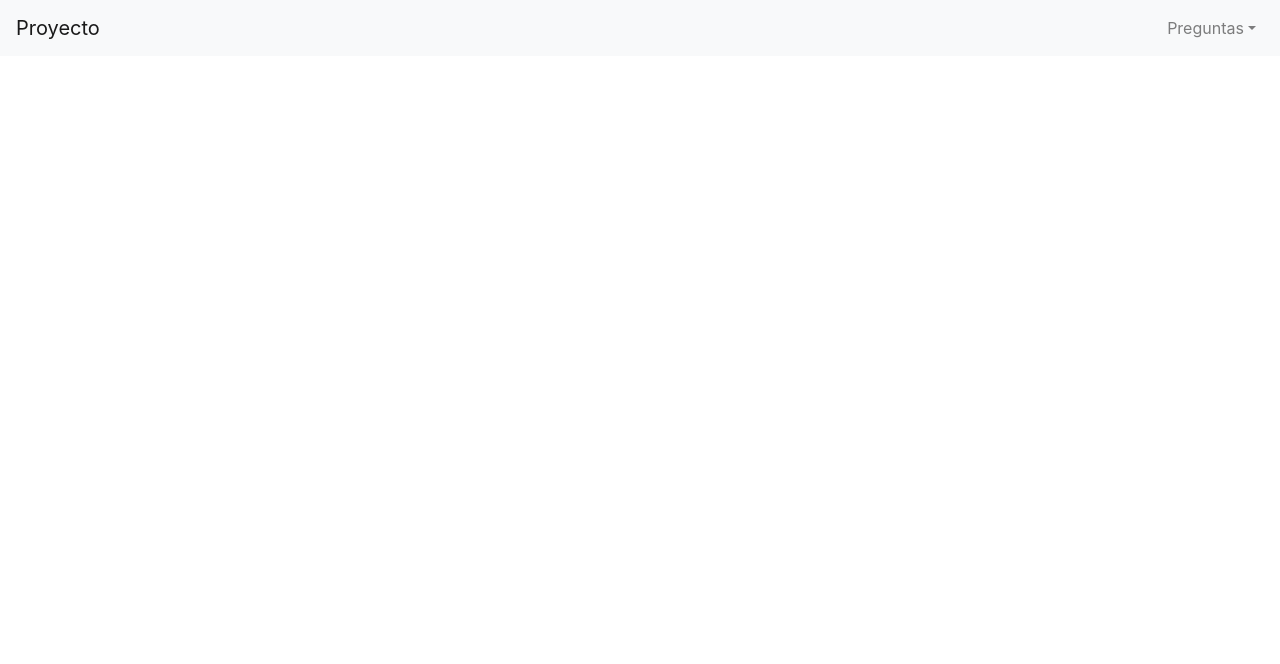
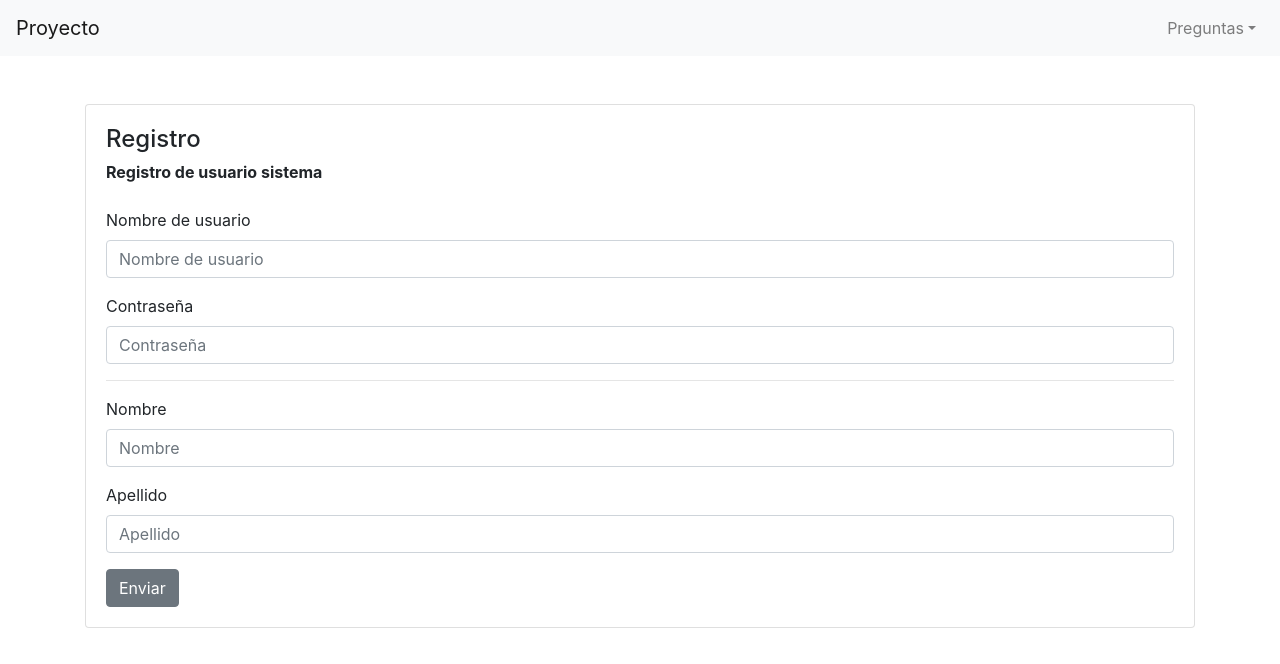
Before and after one commit to ErickAgrazal/ejemplo-docker-express-mongo, a React (Create React App) app in the folder frontend/: page /usuarios/registrar in a window 1280 px wide. Shown: the top 664 px of the page. Built offline with nearby package versions, Linux system fonts and the light colour scheme.

Commit message:
Added user registration/login/current.

```diff
--- a/frontend/src/App.js
+++ b/frontend/src/App.js
@@ -3,7 +3,8 @@ import { BrowserRouter as Router, Route } from "react-router-dom";
 import { Container, Row, Col } from 'reactstrap';
 
 import TopNavbar from './Partials/Navbar';
-import QuesitonSwitch from './Questions/Switch';
+import QuestionSwitch from './Questions/Switch';
+import UserSwitch from './Users/Switch';
 
 import 'bootstrap/dist/css/bootstrap.min.css';
 
@@ -18,7 +19,8 @@ function App() {
             <Row className="mt-5">
               <Col>
                 {/* <Route exact path="/" component={Home} /> */}
-                <Route path='/preguntas' component={QuesitonSwitch}/>
+                <Route path='/preguntas' component={QuestionSwitch}/>
+                <Route path='/usuarios' component={UserSwitch}/>
               </Col>
             </Row>
           </Container>
--- a/frontend/src/Questions/Switch.js
+++ b/frontend/src/Questions/Switch.js
@@ -3,7 +3,7 @@ import { Switch, Route } from 'react-router-dom'
 import QuestionsForm from './Form';
 import QuestionsList from './List';
 
-export default function QuesitonSwitch() {
+export default function QuestionSwitch() {
   return (
     <Switch>
       <Route exact path='/preguntas' component={QuestionsList}/>
--- /dev/null
+++ b/frontend/src/Users/AuthForm.js
@@ -0,0 +1,64 @@
+import React from 'react';
+import axios from 'axios';
+import Swal from 'sweetalert2'
+
+import { Button,
+         Form,
+         FormGroup,
+         Label,
+         Input,
+         Card, CardBody, CardTitle, CardSubtitle } from 'reactstrap';
+
+export default class AuthForm extends React.Component {
+  constructor(props){
+    super(props);
+    this.state = {
+      username: '',
+      password: '',
+    };
+  }
+
+  setUsername = (e) => {
+    this.setState({ username: e.target.value });
+  }
+
+  setPassword = (e) => {
+    this.setState({ password: e.target.value });
+  }
+
+  submit = (e) => {
+    axios.post(`http://localhost:4000/usuarios/autenticar`, this.state)
+    .then(function (response) {
+      Swal.fire(
+        `¡AUTENTICADO!`,
+        `El usuario se ha AUTENTICADO satisfactoriamente.`,
+        'success'
+      );
+    })
+    .catch(function (error) {
+      console.log(error);
+    });
+  }
+
+  render() {
+    return (
+      <Card>
+        <CardBody>
+          <CardTitle><h4>Login</h4></CardTitle>
+          <CardSubtitle><strong>Iniciar sesión en el sistema</strong></CardSubtitle>
+          <Form className="mt-4">
+            <FormGroup>
+              <Label for="username">Nombre de usuario</Label>
+              <Input type="text" name="username" id="username" placeholder="Nombre de usuario" onChange={this.setUsername} />
+            </FormGroup>
+            <FormGroup>
+              <Label for="password">Contraseña</Label>
+              <Input type="password" name="password" id="password" placeholder="Contraseña" onChange={this.setPassword} />
+            </FormGroup>
+          <Button onClick={this.submit} >Enviar</Button>
+          </Form>
+        </CardBody>
+      </Card>
+    );
+  }
+}
--- /dev/null
+++ b/frontend/src/Users/RegisterForm.js
@@ -0,0 +1,83 @@
+import React from 'react';
+import axios from 'axios';
+import Swal from 'sweetalert2'
+
+import { Button,
+         Form,
+         FormGroup,
+         Label,
+         Input,
+         Card, CardBody, CardTitle, CardSubtitle } from 'reactstrap';
+
+export default class RegisterForm extends React.Component {
+  constructor(props){
+    super(props);
+    this.state = {
+      username: '',
+      password: '',
+      firstName: '',
+      lastName: '',
+    };
+  }
+
+  setUsername = (e) => {
+    this.setState({ username: e.target.value });
+  }
+
+  setPassword = (e) => {
+    this.setState({ password: e.target.value });
+  }
+
+  setFirstName = (e) => {
+    this.setState({ firstName: e.target.value });
+  }
+
+  setLastName = (e) => {
+    this.setState({ lastName: e.target.value });
+  }
+
+  submit = (e) => {
+    axios.post(`http://localhost:4000/usuarios/registrar`, this.state)
+    .then(function (response) {
+      Swal.fire(
+        `¡REGISTRADO!`,
+        `El usuario se ha AREGISTRADO satisfactoriamente.`,
+        'success'
+      );
+    })
+    .catch(function (error) {
+      console.log(error);
+    });
+  }
+
+  render() {
+    return (
+      <Card>
+        <CardBody>
+          <CardTitle><h4>Registro</h4></CardTitle>
+          <CardSubtitle><strong>Registro de usuario sistema</strong></CardSubtitle>
+          <Form className="mt-4">
+            <FormGroup>
+              <Label for="username">Nombre de usuario</Label>
+              <Input type="text" name="username" id="username" placeholder="Nombre de usuario" onChange={this.setUsername} />
+            </FormGroup>
+            <FormGroup>
+              <Label for="password">Contraseña</Label>
+              <Input type="password" name="password" id="password" placeholder="Contraseña" onChange={this.setPassword} />
+            </FormGroup>
+            <hr></hr>
+            <FormGroup>
+              <Label for="firstName">Nombre</Label>
+              <Input type="text" name="firstName" id="firstName" placeholder="Nombre" onChange={this.setFirstName} />
+            </FormGroup>
+            <FormGroup>
+              <Label for="lastName">Apellido</Label>
+              <Input type="text" name="lastName" id="lastName" placeholder="Apellido" onChange={this.setLastName} />
+            </FormGroup>
+          <Button onClick={this.submit} >Enviar</Button>
+          </Form>
+        </CardBody>
+      </Card>
+    );
+  }
+}
--- /dev/null
+++ b/frontend/src/Users/Switch.js
@@ -0,0 +1,13 @@
+import React from 'react';
+import { Switch, Route } from 'react-router-dom'
+import AuthForm from './AuthForm';
+import RegisterForm from './RegisterForm';
+
+export default function UserSwitch() {
+  return (
+    <Switch>
+      <Route exact path='/usuarios/autenticar' component={AuthForm}/>
+      <Route path='/usuarios/registrar' component={RegisterForm}/>
+    </Switch>
+  );
+}
```
Also changed, not shown: frontend/src/Users/index.js (added).
